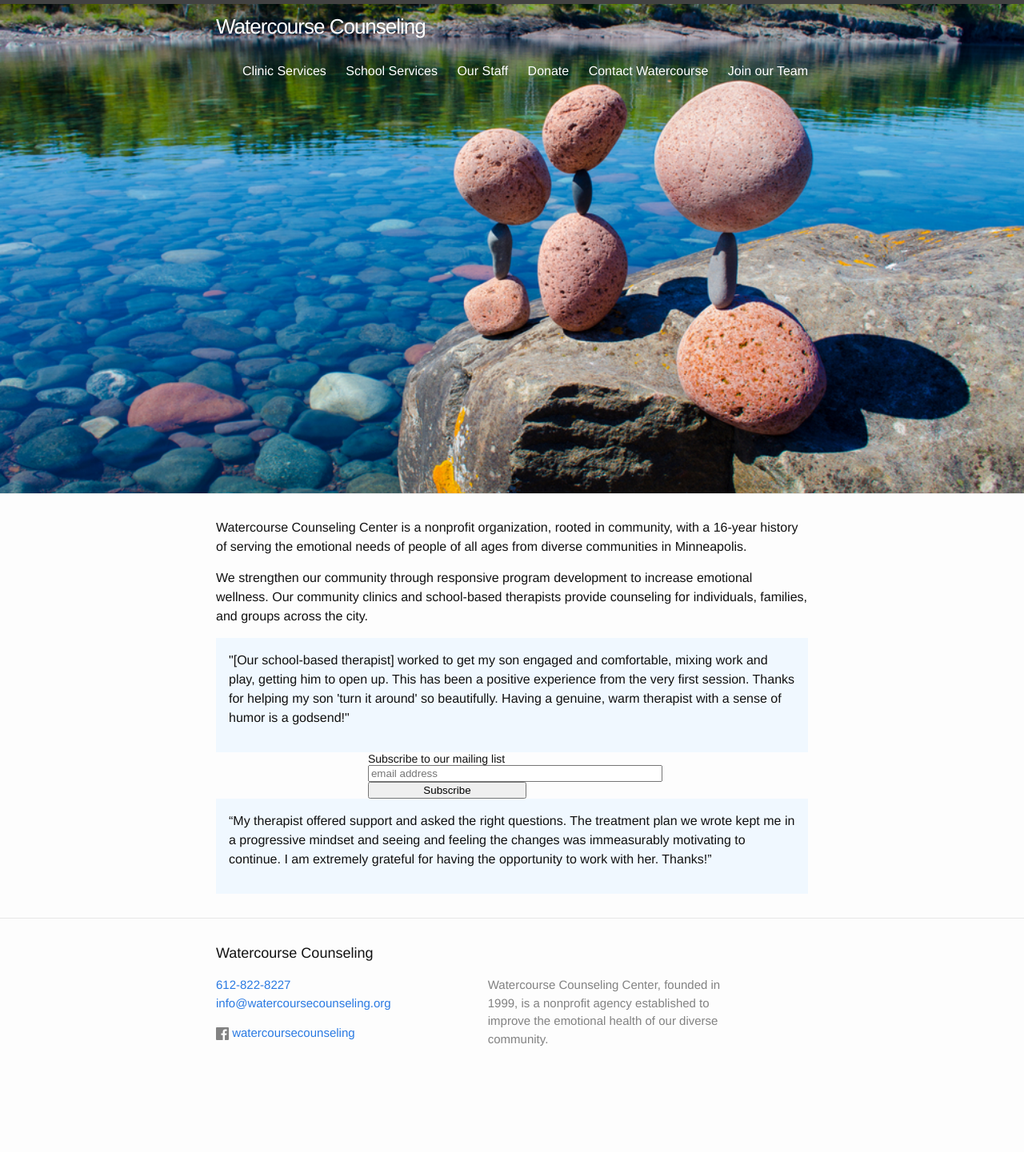
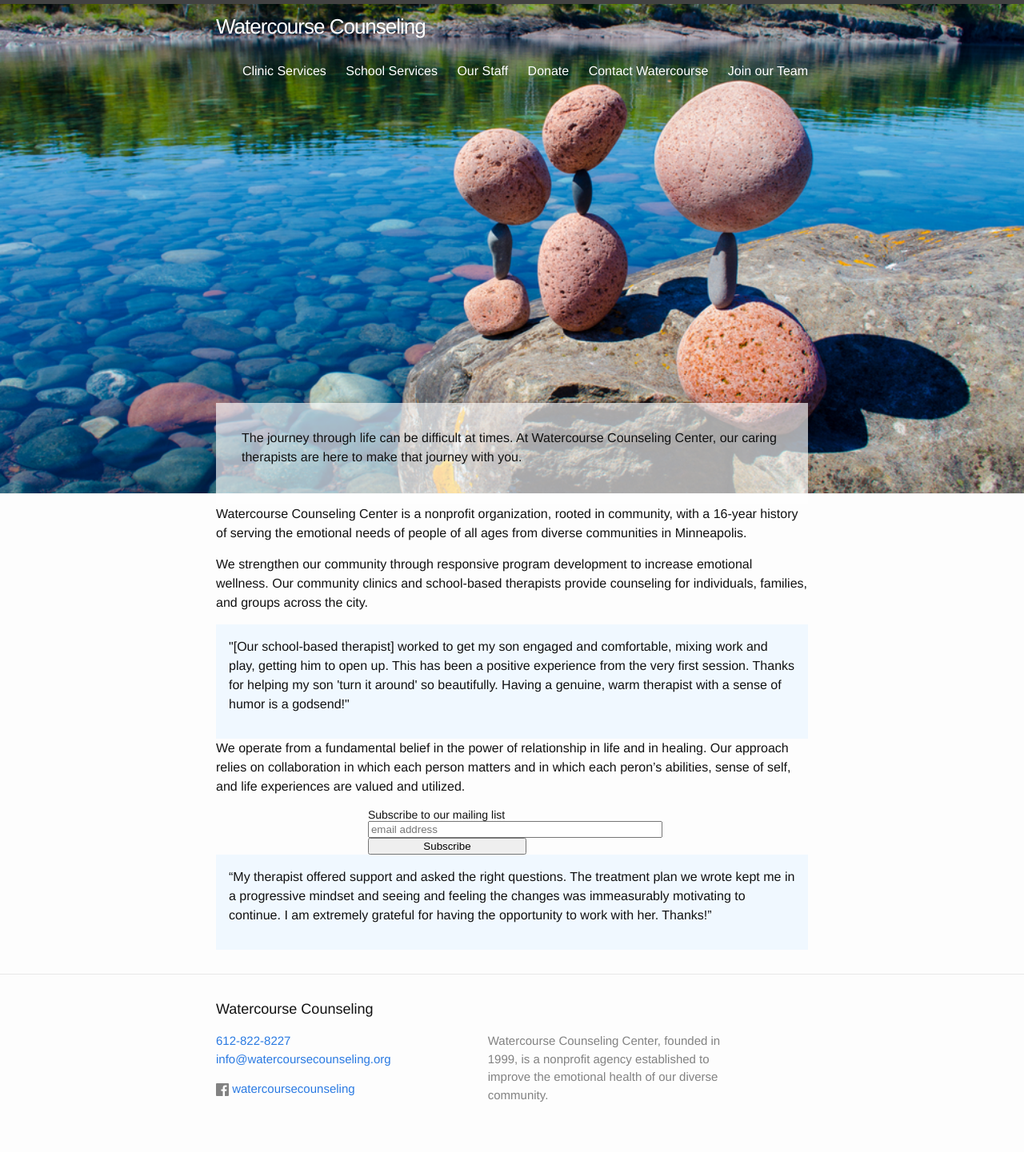
Before and after one commit to watercourse-cc/watercourse, a Jekyll site: the page built from index.html, in a window 1280 px wide. Shown: the whole page at 80% size. Built offline with Jekyll 4.4.1, drawn with Linux system fonts in a browser that asks for light colours; comment, search, counter and statistics services are not loaded; before the commit the page ends 1371 px from its top, so only the background shows below that.

Commit message:
add missing content to welcome page

```diff
--- a/_includes/welcome.md
+++ b/_includes/welcome.md
@@ -1,3 +1,9 @@
+<div class="pull up">
+<p>The journey through life can be difficult at times. At Watercourse
+Counseling Center, our caring therapists are here to make that journey
+with you.</p>
+</div>
+
 Watercourse Counseling Center is a nonprofit organization, rooted in
 community, with a 16-year history of serving the emotional needs of
 people of all ages from diverse communities in Minneapolis.
@@ -15,6 +21,11 @@ a positive experience from the very first session. Thanks for helping my
 son 'turn it around' so beautifully. Having a genuine, warm therapist
 with a sense of humor is a godsend!"</p>
 </section>
+
+We operate from a fundamental belief in the power of relationship in
+life and in healing. Our approach relies on collaboration in which each
+person matters and in which each peron's abilities, sense of self, and
+life experiences are valued and utilized.
 
 <!-- Begin MailChimp Signup Form -->
 <link href="//cdn-images.mailchimp.com/embedcode/slim-081711.css" rel="stylesheet" type="text/css">
--- /dev/null
+++ b/_sass/pull.scss
@@ -0,0 +1,10 @@
+.pull {
+  z-index: 100;
+  position: relative;
+  background: rgba(255, 255, 255, 0.65);
+  padding: 2em;
+
+  &.up {
+    margin-top: -9em;
+  }
+}
--- a/css/main.scss
+++ b/css/main.scss
@@ -52,5 +52,6 @@ $on-laptop:        800px;
         "header",
         "well",
         "mailchimp",
-        "donate"
+        "donate",
+        "pull"
 ;
```
